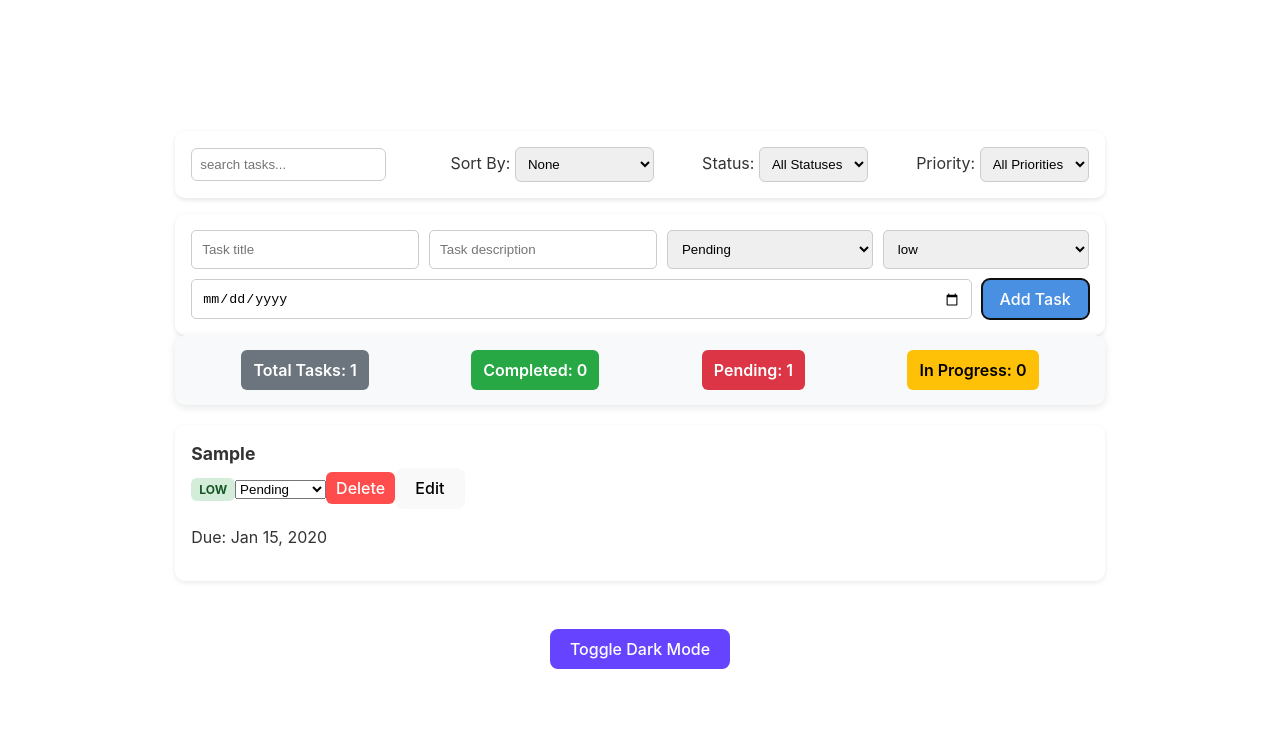
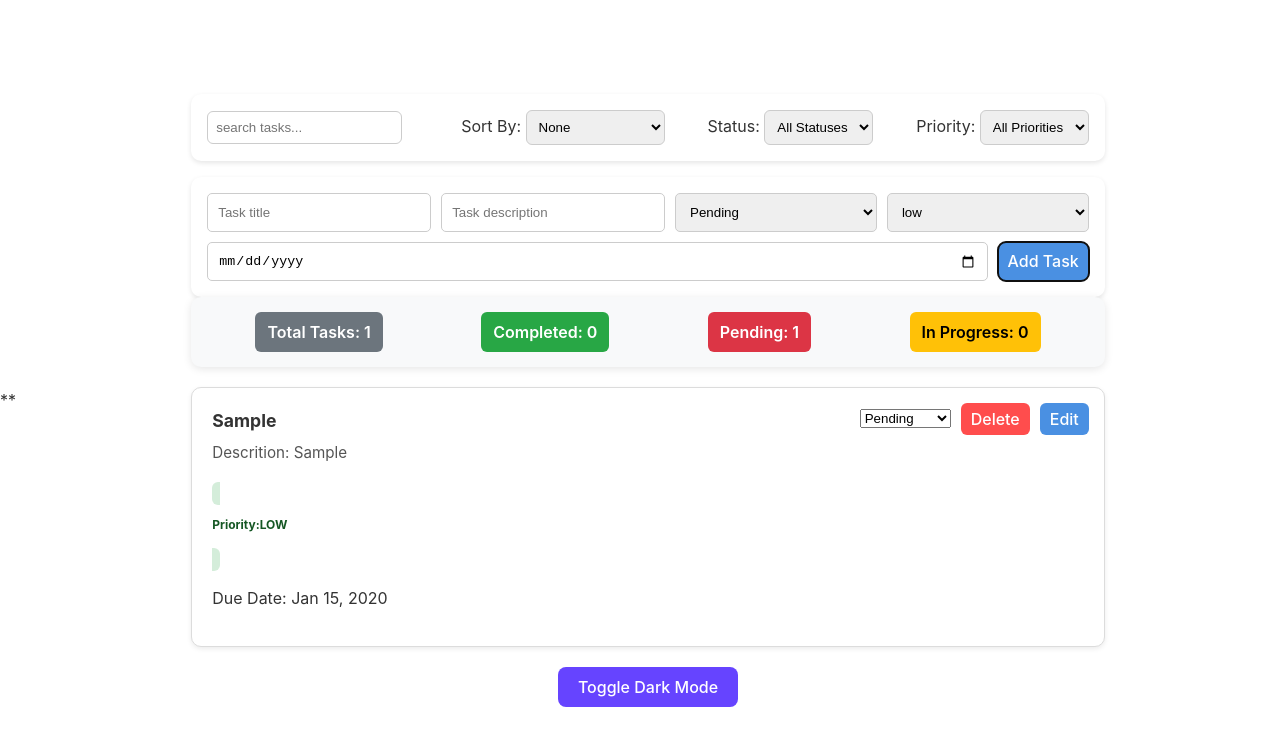
Before and after one commit to revathirao/-SBA-React-Dashboard-Application-, a React (Vite) app: page / in a window 1280 px wide. Both pictures are taken after typing "Sample", "Sample", "2020-01-15" into the empty fields and a click on the button "Add Task". Shown: the top 746 px of the page. Built offline with nearby package versions, Linux system fonts and the light colour scheme.

Commit message:
Fixed Duedate isuue

```diff
--- a/index.html
+++ b/index.html
@@ -4,6 +4,13 @@
       <meta charset="UTF-8" />
       <link rel="icon" type="image/svg+xml" href="/vite.svg" />
       <link rel="stylesheet" href="App.css" />
+      **
+      <link
+         rel="stylesheet"
+         href="cdnjs.cloudflare.com"
+         integrity="sha512-SnH5WK+bZxgPHs44uWIX+LLJAJ9/2PkPKZ5QiAj6Ta86w+fsb2TkcmfRyVX3pBnMFcV7oQPJkl9QevSCWr3W6A=="
+         crossorigin="anonymous"
+         referrerpolicy="no-referrer" />
       <meta name="viewport" content="width=device-width, initial-scale=1.0" />
       <title>taskmanager</title>
    </head>
--- a/src/App.css
+++ b/src/App.css
@@ -132,22 +132,44 @@ body {
 ---------------------------------------*/
 .task-item {
    background: white;
+   border: 1px solid #dcdcdc;
+   border-radius: 10px;
    border-radius: 10px;
    padding: 1rem;
    margin-bottom: 1rem;
    box-shadow: 0 2px 5px rgba(0, 0, 0, 0.08);
    text-align: left;
+   position: relative;
 }
 
+.task-item {
+   border: 1px solid #dcdcdc;
+   border-radius: 10px;
+   padding: 20px;
+   margin: 20px 0;
+   background: #fff;
+   position: relative; /* Key: Establishes context for absolute positioning */
+   /* Removed: display: flex; flex-direction: column; gap: 10px; */
+}
 .task-item h3 {
    margin: 0;
    font-size: 1.1rem;
 }
-
+/*
 .task-actions {
    margin-top: 10px;
    display: flex;
    justify-content: space-between;
+} */
+
+.task-actions {
+   position: absolute; /* Key: Positions this element relative to the .task-item */
+   top: 15px; /* Adjusts vertical position from the top (considering padding) */
+   right: 15px; /* Adjusts horizontal position from the right (considering padding) */
+   display: flex;
+   align-items: center;
+   border: none;
+   gap: 10px; /* Adds space between the select dropdown and the button */
 }
 
 .delete-btn {
@@ -159,9 +181,9 @@ body {
    cursor: pointer;
 }
 
-.delete-btn:hover {
+/* .delete-btn:hover {
    background: #e60000;
-}
+} */
 
 /* --------------------------------------
    PRIORITY BADGES
@@ -174,7 +196,7 @@ body {
    font-size: 0.85rem;
 }
 
-.task-priority.low {
+/* .task-priority.low {
    background: #d4f7d4;
    color: #2d7a32;
 }
@@ -187,6 +209,21 @@ body {
 .task-priority.high {
    background: #ffe0e0;
    color: #b30000;
+} */
+
+.task-priority.low {
+   **background: transparent !important; /* Changed from #d4f7d4 */**
+   color: #2d7a32;
+}
+
+.task-priority.medium {
+   **background: transparent !important; /* Changed from #fff4cc */**
+   color: #b8860b;
+}
+
+.task-priority.high {
+   **background: transparent !important; /* Changed from #ffe0e0 */**
+   color: #b30000;
 }
 
 .priority-badge {
@@ -194,6 +231,8 @@ body {
    border-radius: 6px;
    font-size: 0.75rem;
    font-weight: bold;
+   border: none;
+   /* border-radius: 10px; */
 }
 
 .priority-badge.low {
@@ -250,11 +289,18 @@ body[data-theme="dark"] select {
    color: white;
    border: 1px solid #666;
 }
+
+body[data-theme="dark"] .task-description {
+   color: #ccc; /* Changes the text color for better contrast in dark mode */
+}
+
 /* --------------------------------------
    THEME BUTTON
 ---------------------------------------*/
 .theme-toggle-btn {
-   margin-top: 2rem;
+   /* margin-top: 2rem; */
+   margin-top: 0;
+
    padding: 10px 20px;
    background: #6644ff;
    color: white;
@@ -265,6 +311,13 @@ body[data-theme="dark"] select {
 
 .theme-toggle-btn:hover {
    background: #5936d9;
+}
+.task-description {
+   margin-top: 0.5rem; /* Adds a small space above the description */
+   margin-bottom: 1rem; /* Adds space below it before the priority badge */
+   font-size: 0.95rem; /* Makes the text slightly smaller than the default body text */
+   color: #555; /* A slightly softer color for light mode */
+   line-height: 1.4; /* Improves readability */
 }
 
 .task-stats {
@@ -285,6 +338,37 @@ body[data-theme="dark"] select {
    border-radius: 6px;
 }
 
+.task-form button,
+.delete-btn,
+.edit-btn {
+   display: flex;
+   justify-content: center;
+   align-items: center;
+   padding: 6px 10px; /* Reduces vertical padding slightly for icons */
+}
+
+/* Add style for the edit button since you didn't have one before */
+.edit-btn {
+   background: #4a90e2;
+   color: white;
+   border: none;
+   border-radius: 6px;
+   cursor: pointer;
+   transition: 0.2s;
+}
+
+.delete-btn {
+   background: #ff4d4d; /* Ensures delete button is red */
+   color: white;
+   /* ... other styles ... */
+}
+
+/* .edit-btn {
+   /* background: #4a90e2; Ensures edit button is blue */
+   /* color: white;
+
+} */
+
 /* Colors */
 .task-stats p:nth-child(1) {
    background: #6c757d;
--- a/src/App.tsx
+++ b/src/App.tsx
@@ -1,5 +1,5 @@
-// App.tsx
-import { useState, useEffect } from "react";
+// // App.tsx
+import { useState } from "react";
 import { Dashboard } from "./components/Dashboard/Dashboard";
 import { setupTheme } from "./utils/taskUtils";
 import type {
@@ -11,74 +11,164 @@ import type {
 } from "./types";
 import "./App.css";
 
+// export default function App() {
+//    // Get theme + toggle function from utility
+//    const { theme: initialTheme, toggleTheme: toggleThemeFromUtils } =
+//       setupTheme();
+
+//    // Local state inside App
+//    const [theme, setTheme] = useState<Theme>(initialTheme);
+
+//    // App wrapper for toggling
+//    const handleToggleTheme = () => {
+//       const newTheme = toggleThemeFromUtils();
+//       setTheme(newTheme);
+//    };
+
+//    // State to hold tasks/Load task  from loacl storage if available
+//    const [tasks, setTasks] = useState<Task[]>(() => {
+//       const saved = localStorage.getItem("tasks");
+//       return saved ? JSON.parse(saved) : [];
+//    });
+
+//    const [filters, setFilters] = useState<TaskFilterOptions>(() => {
+//       // Get saved filters from localStorage
+//       const saved = localStorage.getItem("filters");
+
+//       // If found, parse and return it; otherwise, return default values
+//       return saved
+//          ? JSON.parse(saved)
+//          : { status: "all", priority: "all", search: "", sortBy: "none" };
+//    });
+//    // console.log("App.tsx rendering. Current sortBy value:", filters.sortBy);
+
+//    // Save tasks to localStorage whenever they change
+//    useEffect(() => {
+//       localStorage.setItem("tasks", JSON.stringify(tasks));
+//    }, [tasks]);
+
+//    // Save filters to localStorage whenever they change
+//    useEffect(() => {
+//       localStorage.setItem("filters", JSON.stringify(filters));
+//    }, [filters]);
+
+//    // Function to add a task
+//    const handleAddTask = (taskData: TaskFormData) => {
+//       const newTask: Task = {
+//          id: Date.now().toString(), // simple unique ID
+//          title: taskData.title,
+//          description: taskData.description,
+//          dueDate: taskData.dueDate,
+//          priority: taskData.priority,
+//          status: taskData.status,
+//       };
+//       setTasks([...tasks, newTask]);
+//    };
+
+//    //Function to delete a task
+//    const handleDeleteTask = (id: string) => {
+//       setTasks(tasks.filter((t) => t.id !== id));
+//    };
+
+//    const handleUpdateTask = (updated: Task) => {
+//       setTasks(tasks.map((t) => (t.id === updated.id ? updated : t)));
+//    };
+
+//    //Function to change status of a task
+//    const handleStatusChange = (taskId: string, newStatus: TaskStatus) => {
+//       setTasks(
+//          tasks.map((t) => (t.id === taskId ? { ...t, status: newStatus } : t))
+//       );
+//    };
+
+//    return (
+//       <div>
+//          <Dashboard
+//             tasks={tasks}
+//             filters={filters}
+//             onChangeFilters={setFilters}
+//             onAddTask={handleAddTask}
+//             onDelete={handleDeleteTask}
+//             onStatusChange={handleStatusChange}
+//             onUpdateTask={handleUpdateTask}
+//             theme={theme}
+//             onToggleTheme={handleToggleTheme}
+//          />
+//       </div>
+//    );
+// }
+
 export default function App() {
-   // Get theme + toggle function from utility
    const { theme: initialTheme, toggleTheme: toggleThemeFromUtils } =
       setupTheme();
 
-   // Local state inside App
    const [theme, setTheme] = useState<Theme>(initialTheme);
 
-   // App wrapper for toggling
    const handleToggleTheme = () => {
       const newTheme = toggleThemeFromUtils();
       setTheme(newTheme);
    };
 
-   // State to hold tasks/Load task  from loacl storage if available
-   const [tasks, setTasks] = useState<Task[]>(() => {
-      const saved = localStorage.getItem("tasks");
-      return saved ? JSON.parse(saved) : [];
-   });
+   // Load tasks and filters from localStorage ONCE
+   const savedTasks = localStorage.getItem("tasks");
+   const savedFilters = localStorage.getItem("filters");
 
-   const [filters, setFilters] = useState<TaskFilterOptions>(() => {
-      // Get saved filters from localStorage
-      const saved = localStorage.getItem("filters");
+   const [tasks, setTasks] = useState<Task[]>(
+      savedTasks ? JSON.parse(savedTasks) : []
+   );
+   const [filters, setFilters] = useState<TaskFilterOptions>(
+      savedFilters
+         ? JSON.parse(savedFilters)
+         : { status: "all", priority: "all", search: "", sortBy: "none" }
+   );
 
-      // If found, parse and return it; otherwise, return default values
-      return saved
-         ? JSON.parse(saved)
-         : { status: "all", priority: "all", search: "", sortBy: "none" };
-   });
-   console.log("App.tsx rendering. Current sortBy value:", filters.sortBy);
+   // console.log("App.tsx rendering. Current sortBy value:", filters.sortBy);
 
-   // Save tasks to localStorage whenever they change
-   useEffect(() => {
-      localStorage.setItem("tasks", JSON.stringify(tasks));
-   }, [tasks]);
-
-   // Save filters to localStorage whenever they change
-   useEffect(() => {
-      localStorage.setItem("filters", JSON.stringify(filters));
-   }, [filters]);
-
-   // Function to add a task
+   // Add Task
    const handleAddTask = (taskData: TaskFormData) => {
       const newTask: Task = {
-         id: Date.now().toString(), // simple unique ID
+         id: Date.now().toString(),
          title: taskData.title,
          description: taskData.description,
          dueDate: taskData.dueDate,
          priority: taskData.priority,
          status: taskData.status,
       };
-      setTasks([...tasks, newTask]);
+      const updatedTasks = [...tasks, newTask];
+      setTasks(updatedTasks);
+      // Save immediately
+      localStorage.setItem("tasks", JSON.stringify(updatedTasks));
    };
 
-   //Function to delete a task
+   // Delete Task
    const handleDeleteTask = (id: string) => {
-      setTasks(tasks.filter((t) => t.id !== id));
+      const updatedTasks = tasks.filter((t) => t.id !== id);
+      setTasks(updatedTasks);
+      localStorage.setItem("tasks", JSON.stringify(updatedTasks));
    };
 
+   // Update Task
    const handleUpdateTask = (updated: Task) => {
-      setTasks(tasks.map((t) => (t.id === updated.id ? updated : t)));
+      const updatedTasks = tasks.map((t) =>
+         t.id === updated.id ? updated : t
+      );
+      setTasks(updatedTasks);
+      localStorage.setItem("tasks", JSON.stringify(updatedTasks));
    };
 
-   //Function to change status of a task
+   // Change Status
    const handleStatusChange = (taskId: string, newStatus: TaskStatus) => {
-      setTasks(
-         tasks.map((t) => (t.id === taskId ? { ...t, status: newStatus } : t))
+      const updatedTasks = tasks.map((t) =>
+         t.id === taskId ? { ...t, status: newStatus } : t
       );
+      setTasks(updatedTasks);
+      localStorage.setItem("tasks", JSON.stringify(updatedTasks));
+   };
+
+   // Filters
+   const handleChangeFilters = (newFilters: TaskFilterOptions) => {
+      setFilters(newFilters);
+      localStorage.setItem("filters", JSON.stringify(newFilters));
    };
 
    return (
@@ -86,7 +176,7 @@ export default function App() {
          <Dashboard
             tasks={tasks}
             filters={filters}
-            onChangeFilters={setFilters}
+            onChangeFilters={handleChangeFilters}
             onAddTask={handleAddTask}
             onDelete={handleDeleteTask}
             onStatusChange={handleStatusChange}
--- a/src/components/Dashboard/Dashboard.tsx
+++ b/src/components/Dashboard/Dashboard.tsx
@@ -28,6 +28,7 @@ export function Dashboard({
    onUpdateTask,
    onToggleTheme,
 }: DashboardWithFiltersProps) {
+
    const [editingTask, setEditingTask] = useState<Task | null>(null);
 
    const handleEditTask = (updated: TaskFormData) => {
--- a/src/components/TaskFilter/TaskFilter.tsx
+++ b/src/components/TaskFilter/TaskFilter.tsx
@@ -35,6 +35,8 @@ export function TaskFilter({ filters, onChangeFilters }: TaskFilterProps) {
          search: e.target.value as typeof filters.search,
       });
    };
+
+   console.log("Current sortBy:", filters.sortBy);
 
    return (
       // Container div for the TaskFilter component
--- a/src/components/TaskList/TaskItem.tsx
+++ b/src/components/TaskList/TaskItem.tsx
@@ -36,6 +36,7 @@ export function TaskItem({
    const handleDelete = () => {
       onDelete(task.id);
    };
+   console.log(task.dueDate, typeof task.dueDate);
 
    /*
     * The component renders a list item (li) for the task.
@@ -48,10 +49,14 @@ export function TaskItem({
    return (
       <li className="task-item">
          <h3> {task.title}</h3>
+         {/* Render description */}
+         <p className="task-description">Descrition: {task.description}</p>
          {/* PRIORITY*/}
          <span className={`priority-badge ${task.priority}`}>
-            {task.priority.toUpperCase()}
+            {/* {task.priority.toUpperCase()} */}
+            <p>Priority:{task.priority.toUpperCase()} </p>
          </span>
+         <div className="task-actions">
             {/* Dropdown to change task status */}
             <select value={task.status} onChange={handleStatusSelect}>
                <option value="pending">Pending</option>
@@ -59,12 +64,27 @@ export function TaskItem({
                <option value="completed">Completed</option>
             </select>
             <button className="delete-btn" onClick={handleDelete}>
+               <i className="fas fa-trash-alt"></i>
                Delete
             </button>
             <button className="edit-btn" onClick={() => onEditTask(task)}>
                Edit
             </button>
-         <p>Due: {dateFormating(task.dueDate)}</p>
+
+            {/* <button
+               className="delete-btn"
+               onClick={handleDelete}
+               aria-label="Delete Task">
+               <i className="fas fa-trash-alt"></i>
+            </button>
+            <button
+               className="edit-btn"
+               onClick={() => onEditTask(task)}
+               aria-label="Edit Task">
+               <i className="fas fa-edit"></i>
+            </button> */}
+         </div>
+         <p>Due Date: {dateFormating(task.dueDate)}</p>
       </li>
    );
 }
--- a/src/components/TaskList/TaskList.tsx
+++ b/src/components/TaskList/TaskList.tsx
@@ -19,6 +19,10 @@ export function TaskList({
    onDelete,
    onEditTask,
 }: TaskListProps) {
+   console.log(
+      "Rendering TaskList with tasks:",
+      tasks.map((t) => t.dueDate)
+   );
    return (
       <div>
          {tasks.length === 0 ? ( // Check if the 'tasks' array is empty.
--- a/src/types/index.ts
+++ b/src/types/index.ts
@@ -1,6 +1,7 @@
 export type TaskStatus = "all" | "pending" | "in-progress" | "completed";
 export type Priority = "all" | "low" | "medium" | "high";
 export type Theme = "light" | "dark";
+export type SortOrder = "asc" | "desc";
 
 //task
 export interface Task {
@@ -19,6 +20,7 @@ export interface TaskFormData {
    priority: Priority;
    dueDate: string;
    status: TaskStatus;
+   // sortOrder: SortOrder;
 }
 
 export interface TaskFilterOptions {
--- a/src/utils/taskUtils.ts
+++ b/src/utils/taskUtils.ts
@@ -47,22 +47,11 @@ export function sortTask(
          return copySorted;
 
       case "dueDate":
-      // Dates need to be compared using getTime()
-      // return copySorted.sort(
-      //    (a, b) =>
-      //       new Date(a.dueDate).getTime() - new Date(b.dueDate).getTime()
-      // );
-
-      case "dueDate":
-         return [...tasks].sort((a, b) => {
-            const aTime = new Date(a.dueDate).getTime();
-            const bTime = new Date(b.dueDate).getTime();
-
-            if (isNaN(aTime)) return 1; // push invalid dates down
-            if (isNaN(bTime)) return -1;
-
-            return aTime - bTime; // ✅ EARLIEST → LATEST
-         });
+         // Dates need to be compared using getTime()
+         return copySorted.sort(
+            (a, b) =>
+               new Date(a.dueDate).getTime() - new Date(b.dueDate).getTime()
+         );
 
       case "priority":
          const priorityOrder: Priority[] = ["high", "medium", "low"];
@@ -107,12 +96,21 @@ export function validateTask(data: TaskFormData): string | null {
 }
 //----------------------------------------------------------
 
+// export function dateFormating(dateString: string) {
+//    const date = new Date(dateString);
+//    const yyyy = date.getFullYear();
+//    const mm = String(date.getMonth() + 1).padStart(2, "0"); // 01-12
+//    const dd = String(date.getDate()).padStart(2, "0"); // 01-31
+//    return `${yyyy}-${mm}-${dd}`;
+// }
 //Date formating function
 export function dateFormating(dateString: string) {
    const date = new Date(dateString);
    return date.toLocaleDateString("en-US", {
       year: "numeric",
       month: "short",
+      // month: "numeric",
+
       day: "numeric",
    });
 }
```
Also changed, not shown: 1 other file (tests, documents, lock files or other folders). Lines whose indentation alone changed are shown as unchanged.
